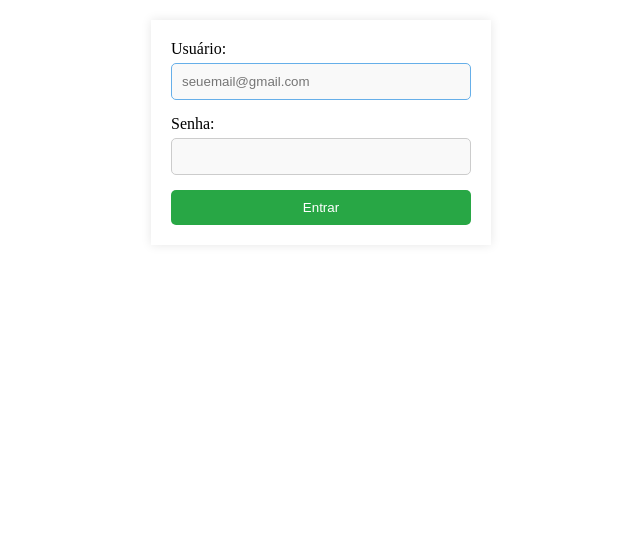
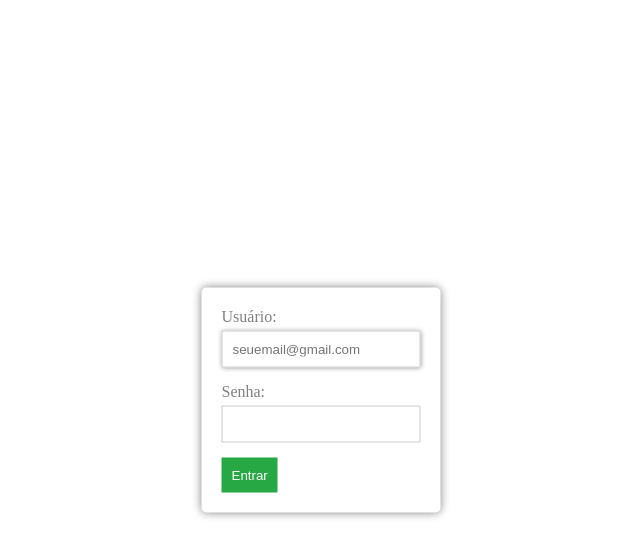
Before and after one commit to JerfessonMelo/trabalho4, a plain HTML site: page login.html in a window 1280 px wide. Shown: the whole page, without its empty margins (319-959 px from the left). Drawn offline with Linux system fonts and the light colour scheme.

Commit message:
Css Login

```diff
--- a/styleGaleria.css
+++ b/styleGaleria.css
@@ -49,7 +49,7 @@ nav ul li a:hover {
     background-color: #555;
 }
 img{
-    box-shadow: 0 0 15px rgba(0, 0, 0, 0.2);
+    box-shadow: 0 0 10px grey;
     border-radius: 10px;
     padding: 5px;
 }
--- a/styleLogin.css
+++ b/styleLogin.css
@@ -1,41 +1,37 @@
-        form {
-            display: flex;
-            flex-direction: column;
+main{
     max-width: 300px;
-            margin: 20px auto;
+    box-sizing: border-box;
+    position: absolute;
+    top: 50%;
+    left: 50%;
+    transform: translate(-50%, -50%);
     padding: 20px;
-            box-shadow: 0 0 10px rgba(0, 0, 0, 0.1);
+    box-shadow: 0px 0px 10px gray;
+    border-radius: 5px;
 }
 
 label {
     margin-bottom: 5px;
+    display: block;
+    color: gray;
 }
 
-        input {
+input{
+    color: #28a745;
+    display: block;
     padding: 10px;
     margin-bottom: 15px;
     border: 1px solid #ccc;
-            border-radius: 5px;
 }
 
 input:focus{
-            border-color: #66afe9;
+    box-shadow: 0 0 5px gray;
     outline: none;
 }
-
-        input:required {
-            background-color: #f9f9f9;
-        }
-
 button {
     padding: 10px;
     background-color: #28a745;
     color: white;
     border: none;
-            border-radius: 5px;
     cursor: pointer;
 }
-
-        button:hover {
-            background-color: #218838;
-        }
```
Also changed, not shown: login.html (+0 -1 lines). Lines whose indentation alone changed are shown as unchanged.
